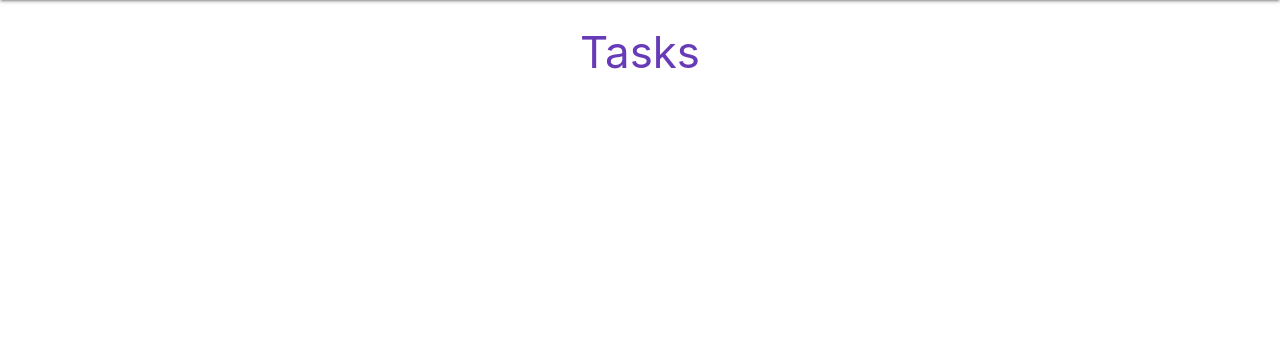
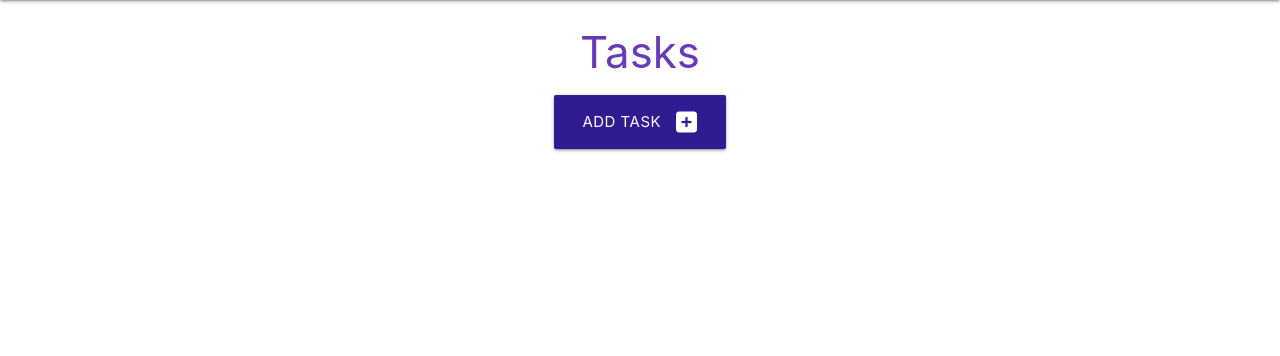
Before and after one commit to TaherCCG/task-manager-project, a Flask app: page / in a window 1280 px wide. Shown: the part 64-420 px from the top of the page. Run offline with Flask 3, Linux system fonts and the light colour scheme.

Commit message:
Update tasks.html to add button to add task

```diff
--- a/taskmanager/templates/tasks.html
+++ b/taskmanager/templates/tasks.html
@@ -4,4 +4,12 @@
 
 <h3 class="deep-purple-text center-align">Tasks</h3>
 
+<div class="row">
+    <div class="col s12 center-align">
+        <a href="{{ url_for('add_task') }}" class="btn-large deep-purple darken-4">
+            Add Task<i class="fas fa-plus-square right"></i>
+        </a>
+    </div>
+</div>
+
 {% endblock %}
```
